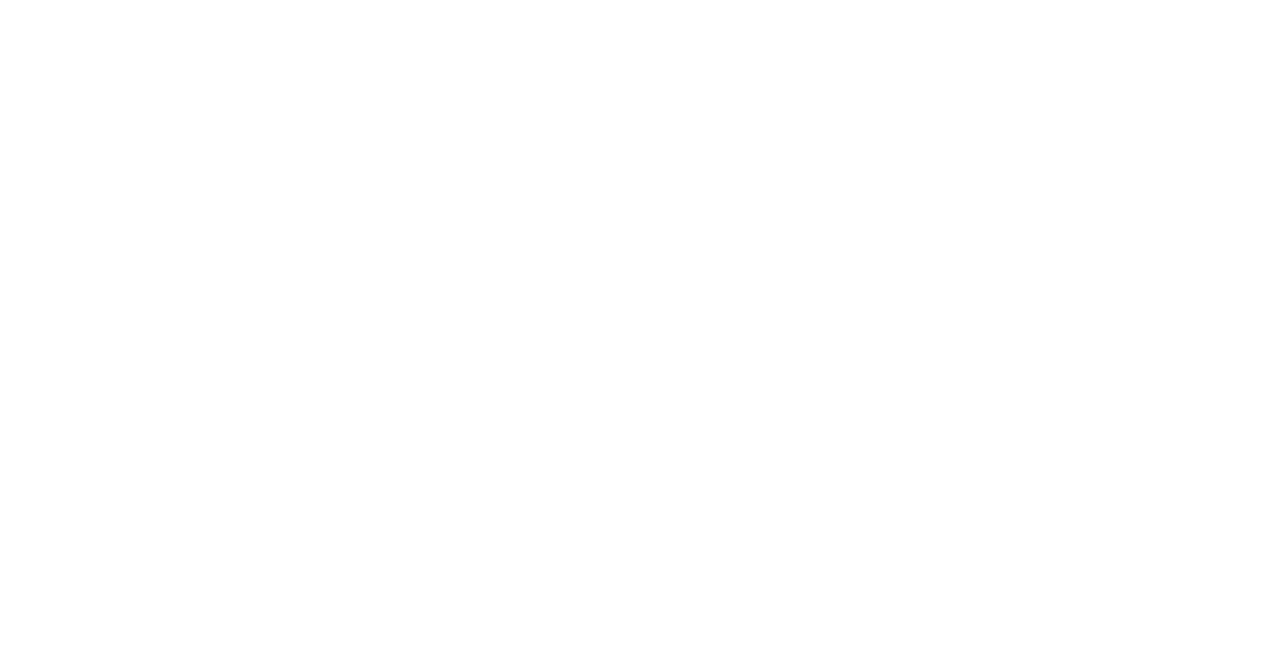
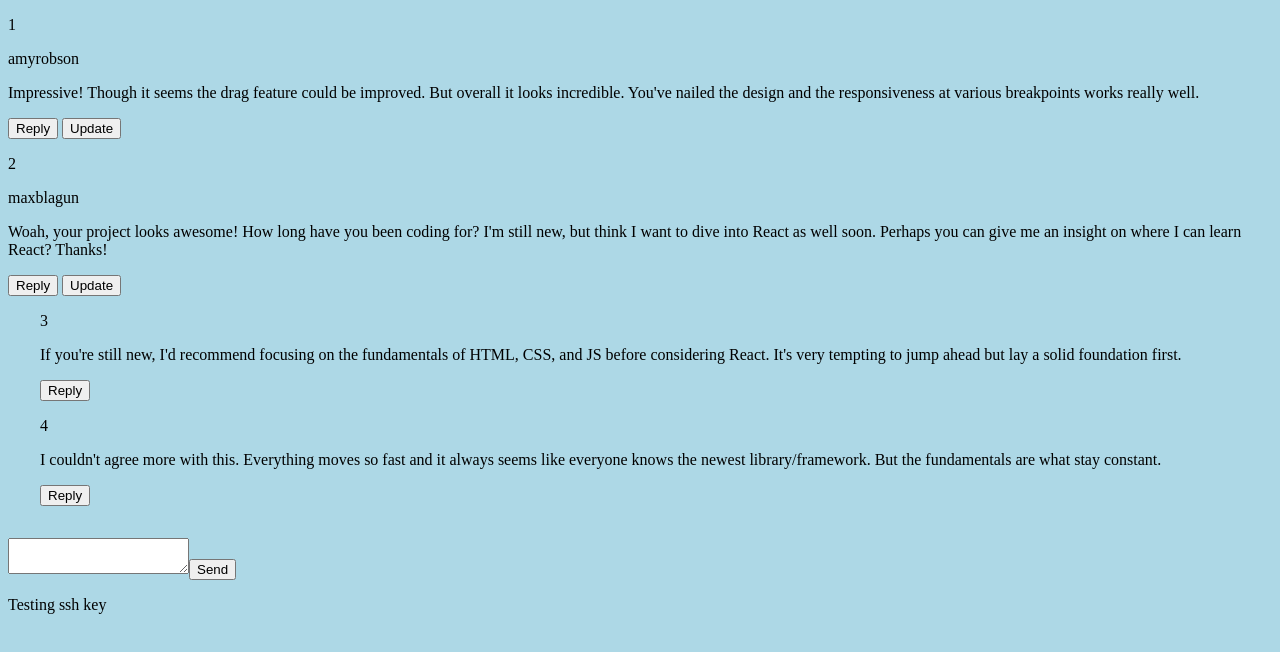
Before and after one commit to angelicamarttins/comments-section, a React (Vite) app: page / in a window 1280 px wide. Shown: the top 652 px of the page. Built offline with nearby package versions, Linux system fonts and the light colour scheme.

Commit message:
Initial commit

```diff
--- a/index.html
+++ b/index.html
@@ -5,6 +5,11 @@
 		<link rel="icon" type="image/svg+xml" href="/src/favicon.svg" />
 		<meta name="viewport" content="width=device-width, initial-scale=1.0" />
 		<title>Vite App</title>
+		<style>
+			body {
+				background-color: lightblue;
+			}
+		</style>
 	</head>
 	<body>
 		<div id="root"></div>
--- a/src/App.tsx
+++ b/src/App.tsx
@@ -1,7 +1,199 @@
-import { useEffect } from 'react'
+import { useEffect, useState } from 'react'
+import { Data } from './Types/Types'
 
 function App() {
-	return <></>
+	const [data, setData] = useState<Data>()
+	const [idCount, setIdCount] = useState(4)
+	const [newComments, setNewComments] = useState('')
+	const [replyComments, setReplyComments] = useState('')
+	const [showReplyForm, setShowReplyForm] = useState(0)
+	const [update, setUpdate] = useState(false)
+
+	useEffect(() => {
+		const getLocalStorage = window.localStorage.getItem('data')
+		if (getLocalStorage) return setData(JSON.parse(getLocalStorage))
+		fetch('data.json')
+			.then((res) => res.json())
+			.then((data) => {
+				setData(data)
+				window.localStorage.setItem('data', JSON.stringify(data))
+			})
+	}, [])
+
+	function handleChangeNewComments({ target }) {
+		console.log(newComments)
+		setNewComments(target.value)
+	}
+
+	function handleChangeReplyComments({ target }) {
+		console.log(replyComments)
+		setReplyComments(target.value)
+	}
+
+	function handleSend(event) {
+		event.preventDefault()
+		setIdCount(idCount + 1)
+		const newComment = {
+			id: idCount,
+			content: newComments,
+			createdAt: 'Today',
+			score: 0,
+			user: {
+				image: {
+					png: './images/avatars/image-juliusomo.png',
+					webp: './images/avatars/image-juliusomo.webp'
+				},
+				username: 'juliusomo'
+			}
+		}
+
+		data?.comments.push(newComment)
+		window.localStorage.setItem('data', JSON.stringify(data))
+		console.log(data)
+		setNewComments('')
+	}
+
+	function handleReply(id: number) {
+		console.log(id)
+		setShowReplyForm(id)
+	}
+
+	function handleUpdate(id: number) {
+		data?.comments.map((comment) => {
+			if (comment.id === id) {
+				setUpdate(true)
+				setReplyComments(comment.content)
+				console.log('dentro do if')
+			}
+			console.log('fora do if')
+			setUpdate(false)
+			setReplyComments('')
+		})
+	}
+
+	function handleReplyComment(event: any, id: number, username: string) {
+		event.preventDefault()
+		setIdCount(idCount + 1)
+		const newReply = {
+			id: idCount,
+			content: replyComments,
+			createdAt: 'Today',
+			score: 0,
+			replyingTo: username,
+			user: {
+				image: {
+					png: './images/avatars/image-juliusomo.png',
+					webp: './images/avatars/image-juliusomo.webp'
+				},
+				username: 'juliusomo'
+			}
+		}
+
+		data?.comments.map((comment) =>
+			comment.id === id ? comment.replies?.push(newReply) : ''
+		)
+		window.localStorage.setItem('data', JSON.stringify(data))
+		console.dir(data)
+		setReplyComments('')
+	}
+
+	return (
+		<>
+			{data &&
+				data?.comments.map(({ id, content, replies, user }) => {
+					const { username } = user
+					return (
+						<>
+							{update ? (
+								<>
+									<label htmlFor="content"></label>
+									<textarea
+										id="content"
+										value={replyComments}
+										onChange={handleChangeNewComments}
+									/>
+								</>
+							) : (
+								<>
+									<p>{id}</p>
+									<p>{username}</p>
+									<p>{content}</p>
+									<button onClick={() => handleReply(id)}>Reply</button>{' '}
+									<button onClick={() => handleUpdate(id)}>Update</button>
+								</>
+							)}
+
+							{showReplyForm === id && (
+								<>
+									{' '}
+									<form style={{ paddingTop: '2rem' }}>
+										<label htmlFor="content">Escreva seu comentário</label>
+										<textarea
+											id="content"
+											value={replyComments}
+											onChange={handleChangeReplyComments}
+										/>
+										<button
+											onClick={() => handleReplyComment(event, id, username)}
+										>
+											Reply Comment
+										</button>
+										<br />
+										<button onClick={() => handleReply(id)}>Reply</button>
+									</form>
+								</>
+							)}
+							{replies
+								? replies?.map(({ id, content, replies, username }) => {
+										return (
+											<div style={{ paddingLeft: '2rem' }}>
+												<p>{id}</p>
+												<p>{content}</p>
+												<button onClick={() => handleReply(id)}>Reply</button>
+
+												{showReplyForm === id && (
+													<>
+														{' '}
+														<form style={{ paddingTop: '2rem' }}>
+															<label htmlFor="content"></label>
+															<textarea
+																id="content"
+																value={replyComments}
+																onChange={handleChangeReplyComments}
+															/>
+															<button
+																onClick={() =>
+																	handleReplyComment(event, id, username)
+																}
+															>
+																Reply Comment
+															</button>
+															<br />
+															<button onClick={() => handleReply(id)}>
+																Reply
+															</button>
+														</form>
+													</>
+												)}
+											</div>
+										)
+								  })
+								: ''}
+						</>
+					)
+				})}
+			<form onSubmit={handleSend} style={{ paddingTop: '2rem' }}>
+				<label htmlFor="content"></label>
+				<textarea
+					id="content"
+					value={newComments}
+					onChange={handleChangeNewComments}
+				/>
+				<button>Send</button>
+				<p>Testing ssh key</p>
+			</form>
+		</>
+	)
 }
 
 export default App
--- /dev/null
+++ b/src/Types/Types.ts
@@ -0,0 +1,24 @@
+export type Data = {
+  currentUser: UserType
+  comments: CommentsType[]
+}
+
+export type UserType = {
+  image: ImageType
+  username: string
+}
+
+export type ImageType = {
+  png: string
+  webp: string
+}
+
+export type CommentsType = {
+  id: number
+  content: string
+  createdAt: string
+  score: number
+  user: UserType
+  replyingTo?: string
+  replies?: CommentsType[]
+}
```
Also changed, not shown: data.json (renamed from References/data.json), 1 other file (tests, documents, lock files or other folders). Lines whose indentation alone changed are shown as unchanged.
